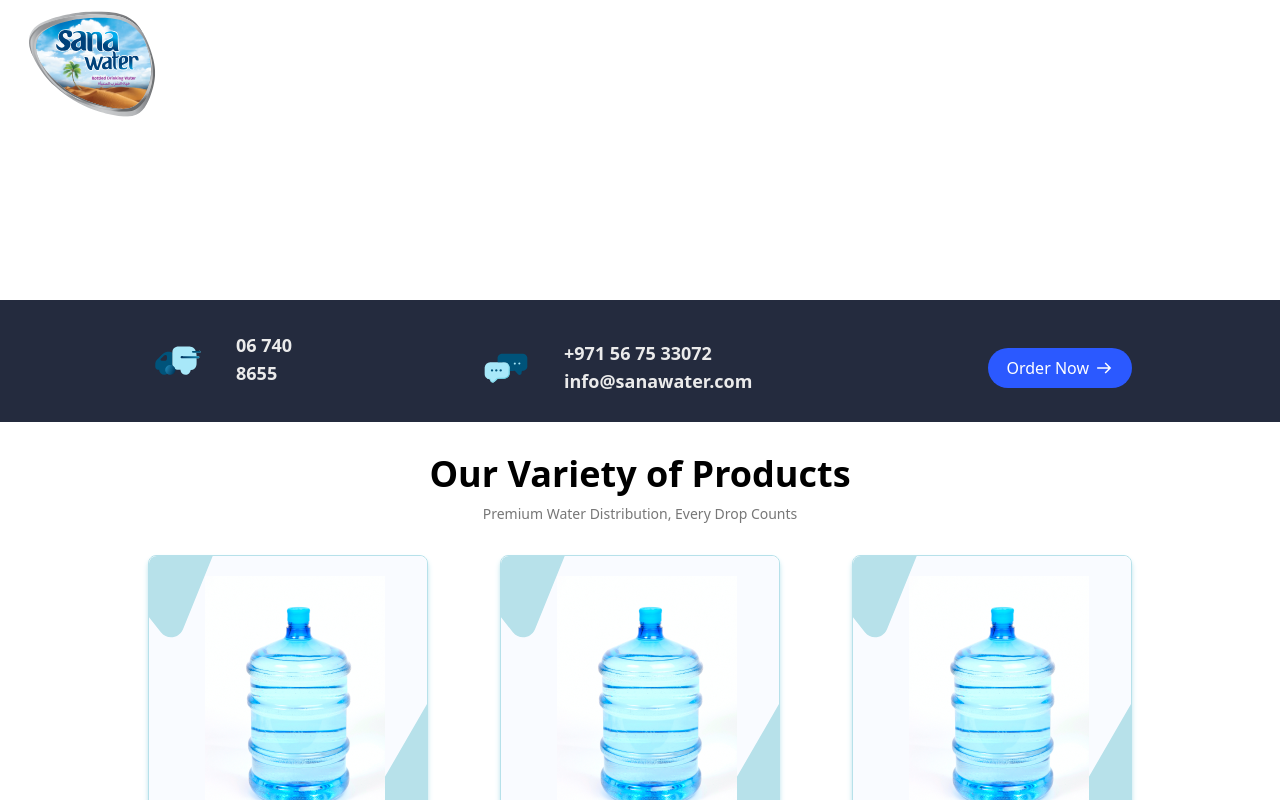
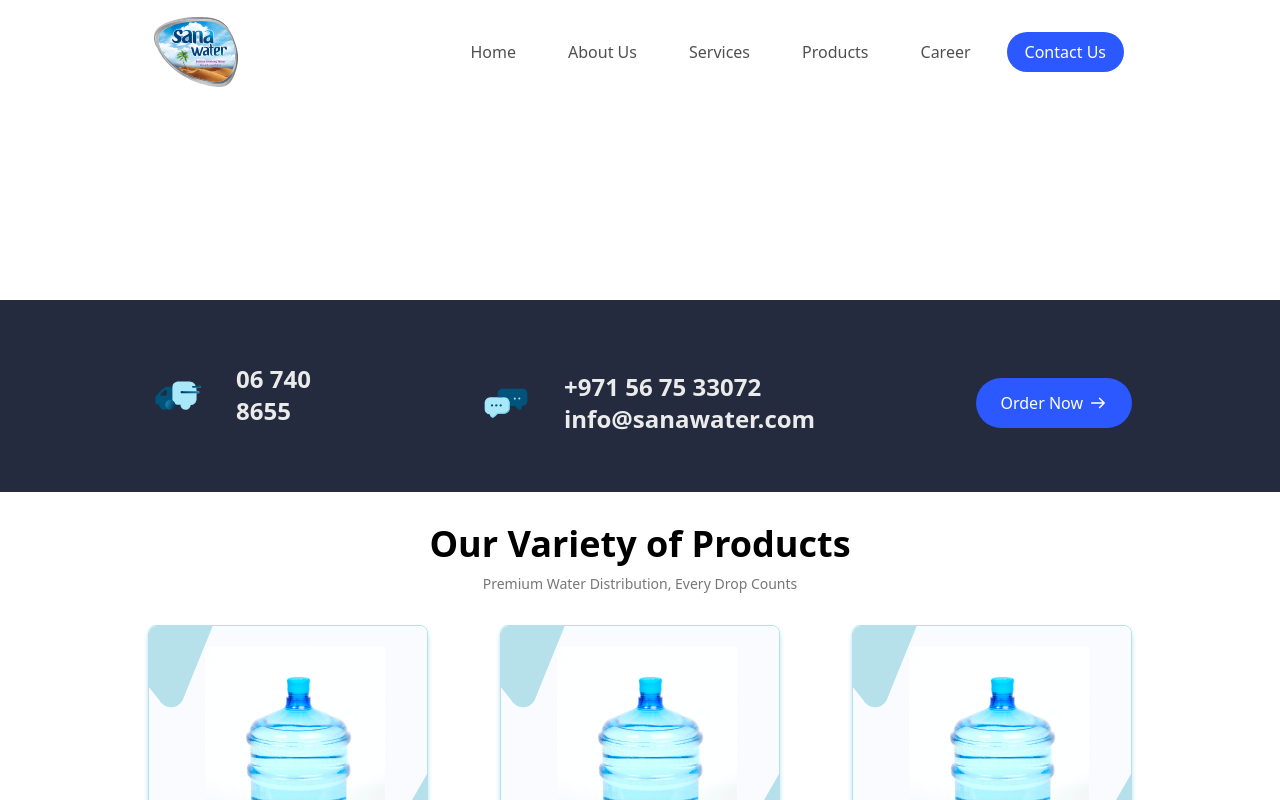
Before and after one commit to adithyanmkd/sana, a React (Vite) app in the folder client/: page / in a window 1280 px wide. Shown: the top 800 px of the page. Built offline with nearby package versions, Linux system fonts and the light colour scheme.

Commit message:
navbar modified

```diff
--- a/client/src/components/molecules/OrderInfo.tsx
+++ b/client/src/components/molecules/OrderInfo.tsx
@@ -11,23 +11,27 @@
 
 const OrderInfo = () => {
   return (
-    <div className="bg-secondaryBg">
+    <div className="bg-secondaryBg md:py-8">
       <div className="relative -top-[1px] mx-auto grid w-full max-w-screen-lg items-center space-y-4 px-5 py-6 md:grid-cols-3">
         <div className="flex space-x-7">
           <img src={DeliveryTruck} alt="delivery truck" />
-          <p className="text-lg font-semibold text-[#EBEBEB]">
+          <p className="text-lg font-semibold text-[#EBEBEB] md:text-2xl">
             06 740<span className="block">8655</span>
           </p>
         </div>
         <div className="flex space-x-7">
           <img src={MsgIcon} alt="msg icon" />
-          <p className="text-lg font-semibold text-[#EBEBEB]">
+          <p className="text-lg font-semibold text-[#EBEBEB] md:text-2xl">
             +971 56 75 33072
             <span className="block">info@sanawater.com </span>
           </p>
         </div>
         <div className="flex justify-end">
-          <Button label="Order Now" icon={arrowRight} />
+          <Button
+            classname="md:h-[50px] md:px-6"
+            label="Order Now"
+            icon={arrowRight}
+          />
         </div>
       </div>
     </div>
--- a/client/src/components/organisms/Navbar.tsx
+++ b/client/src/components/organisms/Navbar.tsx
@@ -3,6 +3,30 @@
 import MobileSidebar from "./MobileSidebar";
 
 import { useState } from "react";
+import Button from "../atoms/Button";
+
+const navLinks = [
+  {
+    name: "home",
+    url: "#",
+  },
+  {
+    name: "about us",
+    url: "#",
+  },
+  {
+    name: "services",
+    url: "#",
+  },
+  {
+    name: "products",
+    url: "#",
+  },
+  {
+    name: "career",
+    url: "#",
+  },
+];
 
 const Navbar = () => {
   const [sidebarIsActive, setSidebarIsActive] = useState(false);
@@ -15,16 +39,29 @@
         <MobileSidebar toggleMenu={toggleMenu} />
       ) : (
         <>
-          <div className="absolute z-10 mt-1 flex w-full items-center justify-between px-5">
+          <div className="absolute left-1/2 z-10 mt-3 flex w-full max-w-screen-lg -translate-x-1/2 transform items-center justify-between px-5">
             <div>
+              <img className="w-16 sm:w-24" src={Logo} alt="sana logo" />
+            </div>
+            <div className="cursor-pointer">
               <img
-                className="w-16 sm:w-24 md:w-36"
-                src={Logo}
-                alt="sana logo"
+                className="md:hidden"
+                onClick={toggleMenu}
+                src={MenuIcon}
+                alt="menu icon"
               />
-            </div>
-            <div className="cursor-pointer" onClick={toggleMenu}>
-              <img className="md:hidden" src={MenuIcon} alt="menu icon" />
+              <div className="hidden space-x-5 rounded-[30px] bg-white bg-opacity-80 px-2 py-2 md:flex">
+                {navLinks.map((data, index) => (
+                  <a
+                    className="text-nowrap rounded-[24px] px-2 py-2 capitalize text-[#505050] opacity-100 transition-all hover:scale-105 hover:bg-white hover:text-black lg:px-4"
+                    key={index}
+                    href={data.url}
+                  >
+                    {data.name}
+                  </a>
+                ))}
+                <Button label="Contact Us" classname="text-nowrap" />
+              </div>
             </div>
           </div>
         </>
```
Also changed, not shown: 1 other file (tests, documents, lock files or other folders).
